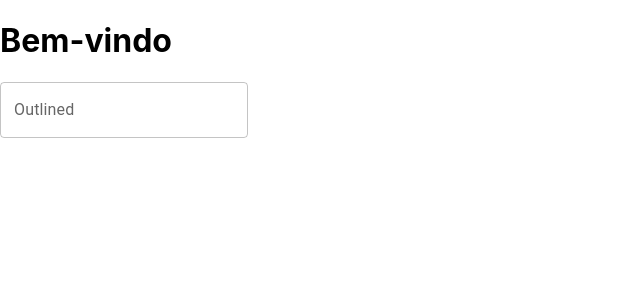
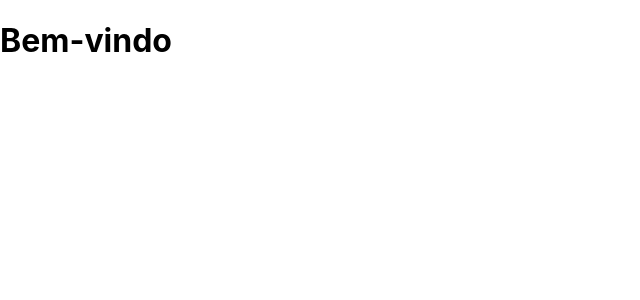
Before and after one commit to brgermano/green-bridge-web, a React (Create React App) app: page / in a window 1280 px wide. Shown: the top 300 px of the page, without its empty margins (0-640 px from the left). Built offline with nearby package versions, Linux system fonts and the light colour scheme.

Commit message:
Remove Mui with styled components

```diff
--- a/package.json
+++ b/package.json
@@ -3,8 +3,6 @@
   "version": "0.1.0",
   "private": true,
   "dependencies": {
-    "@mui/material": "^5.10.14",
-    "@mui/styled-engine-sc": "^5.10.14",
     "@testing-library/jest-dom": "^5.16.5",
     "@testing-library/react": "^13.4.0",
     "@testing-library/user-event": "^13.5.0",
@@ -12,7 +10,6 @@
     "react": "^18.2.0",
     "react-dom": "^18.2.0",
     "react-scripts": "5.0.1",
-    "styled-components": "^5.3.6",
     "web-vitals": "^2.1.4"
   },
   "scripts": {
--- a/src/pages/Login/index.js
+++ b/src/pages/Login/index.js
@@ -1,12 +1,13 @@
 import React from 'react'
-import TextField from '@mui/material/TextField';
+//import TextField from '@mui/material/TextField';
 
 
 function Login() {
   return (
     <>
       <h1>Bem-vindo</h1>
-      <TextField id="outlined-basic" label="Outlined" variant="outlined" />
+      {//<TextField id="outlined-basic" label="Outlined" variant="outlined" />
+}
     </>
   )
 }
```
Also changed, not shown: 1 other file (tests, documents, lock files or other folders).
